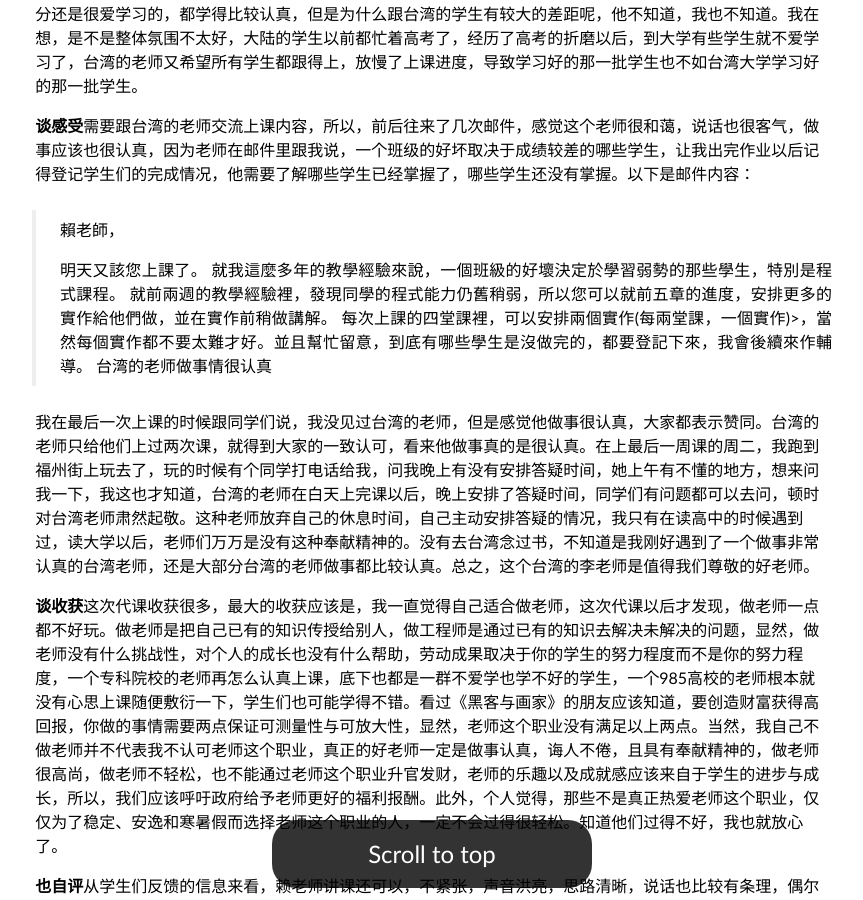
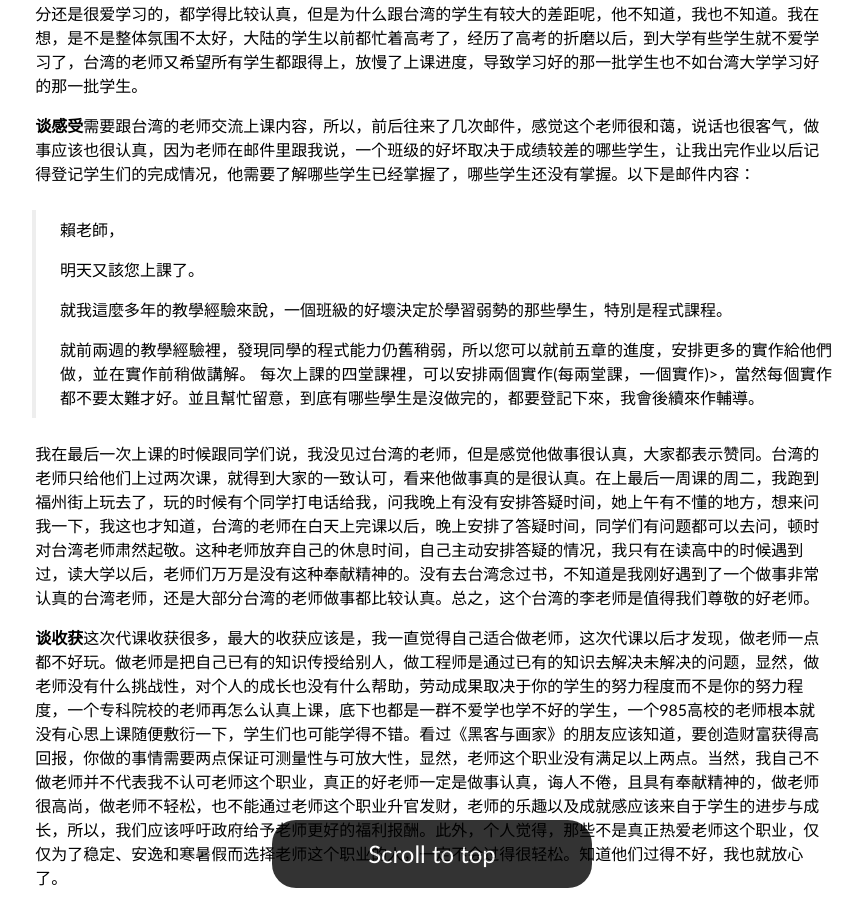
Before and after one commit to lalor/cn, a Jekyll site: the page built from _posts/2014-03-22-I-am-a-teacher.md, in a window 1280 px wide and 900 px high, scrolled down 1248 px. Shown: the whole window, without its empty margins (208-1071 px from the left). Built offline with Jekyll 4.4.1, drawn with Linux system fonts in a browser that asks for light colours; some web fonts are replaced; Markdown is read by kramdown in place of the engine named in the settings; comment, search, counter and statistics services are not loaded; part of the change alters nothing that is shown.

```diff
--- a/_posts/2014-03-22-I-am-a-teacher.md
+++ b/_posts/2014-03-22-I-am-a-teacher.md
@@ -33,10 +33,11 @@ tags: [代课, 做老师, 体验生活]
 >賴老師，
 >
 >明天又該您上課了。
+>
 >就我這麼多年的教學經驗來說，一個班級的好壞決定於學習弱勢的那些學生，特別是程式課程。
+>
 >就前兩週的教學經驗裡，發現同學的程式能力仍舊稍弱，所以您可以就前五章的進度，安排更多的實作給他們做，並在實作前稍做講解。
 >每次上課的四堂課裡，可以安排兩個實作(每兩堂課，一個實作)>，當然每個實作都不要太難才好。並且幫忙留意，到底有哪些學生是沒做完的，都要登記下來，我會後續來作輔導。
->台湾的老师做事情很认真
 
 我在最后一次上课的时候跟同学们说，我没见过台湾的老师，但是感觉他做事很认真，大家都表示赞同。台湾的老师只给他们上过两次课，就得到大家的一致认可，看来他做事真的是很认真。在上最后一周课的周二，我跑到福州街上玩去了，玩的时候有个同学打电话给我，问我晚上有没有安排答疑时间，她上午有不懂的地方，想来问我一下，我这也才知道，台湾的老师在白天上完课以后，晚上安排了答疑时间，同学们有问题都可以去问，顿时对台湾老师肃然起敬。这种老师放弃自己的休息时间，自己主动安排答疑的情况，我只有在读高中的时候遇到过，读大学以后，老师们万万是没有这种奉献精神的。没有去台湾念过书，不知道是我刚好遇到了一个做事非常认真的台湾老师，还是大部分台湾的老师做事都比较认真。总之，这个台湾的李老师是值得我们尊敬的好老师。
 
@@ -49,4 +50,4 @@ tags: [代课, 做老师, 体验生活]
 
 附一张师大的图片：
 
-![fjtu](/image/fjtu.jpg)
+![fjtu](/cn/image/fjtu.jpg)
```
